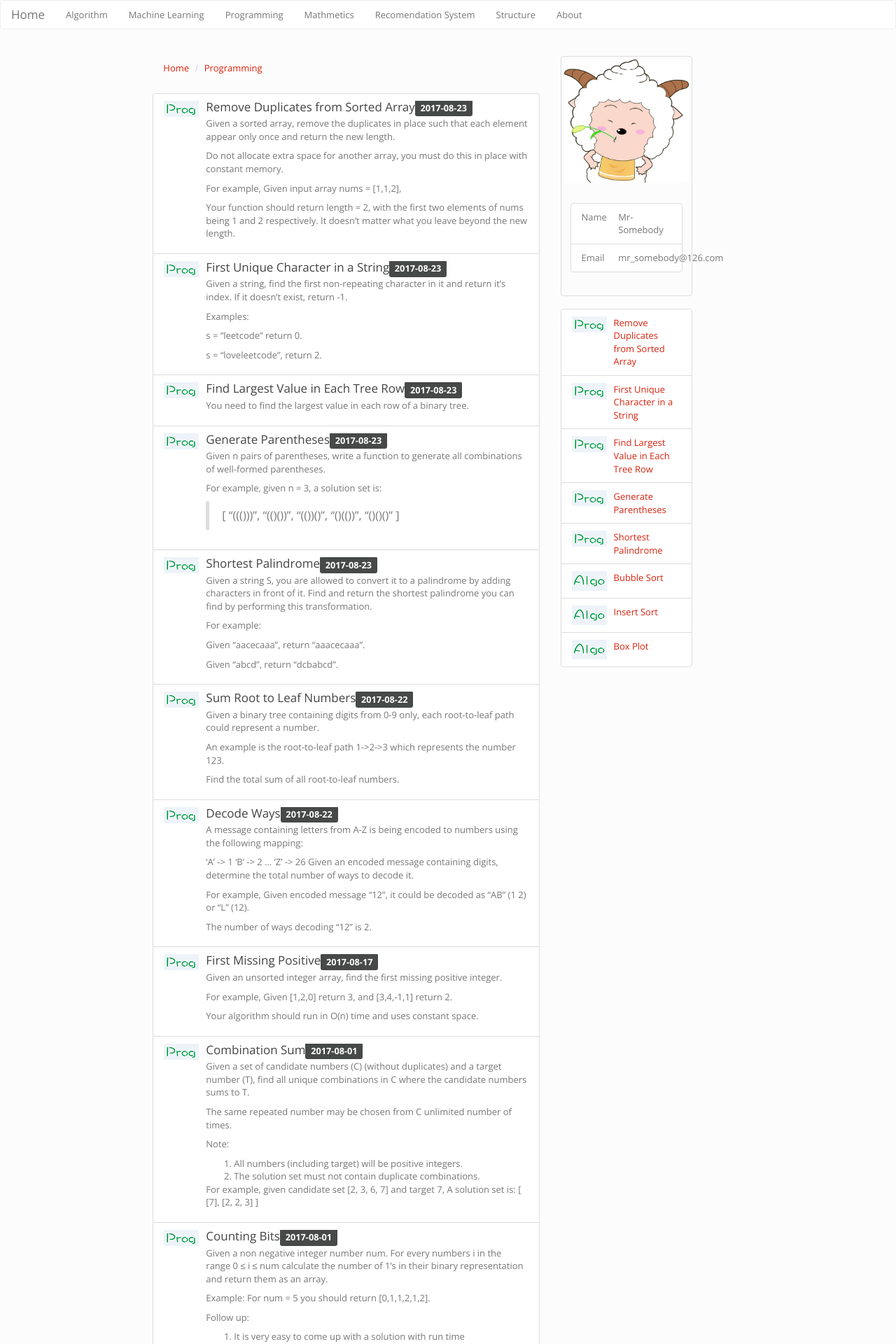
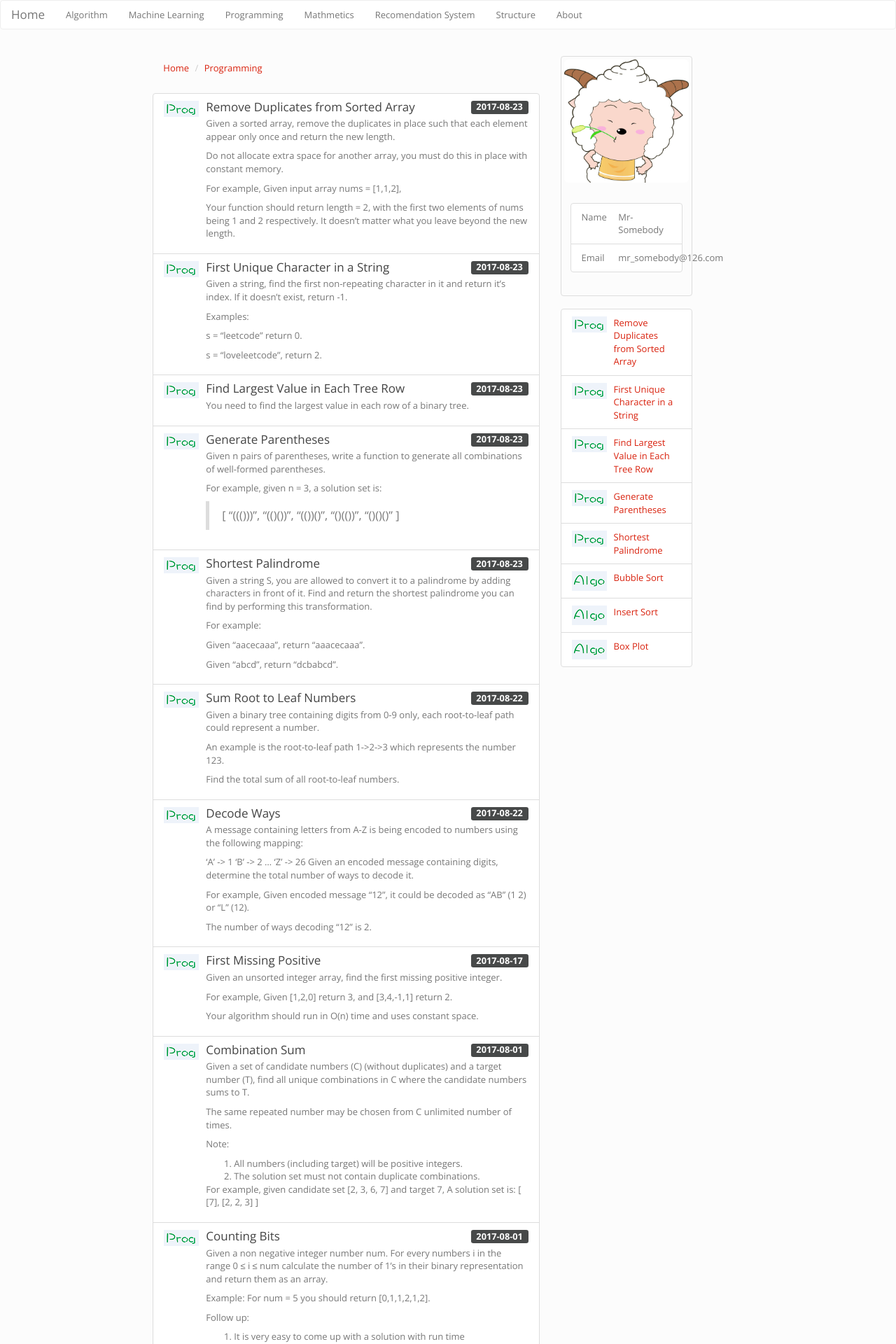
Before and after one commit to Mr-Somebody/notes, a Jekyll site: the page built from prog.html, in a window 1280 px wide. Shown: the top 1920 px of the page at 70% size. Built offline with Jekyll 4.4.1, drawn with Linux system fonts in a browser that asks for light colours; nearby versions of some CDN libraries; the repository's description, which GitHub fills in, is left out.

Commit message:
add float support

```diff
--- a/_includes/base.html
+++ b/_includes/base.html
@@ -16,3 +16,4 @@
 <!--<link rel="stylesheet" href="https://cdn.bootcss.com/bootstrap/3.3.7/css/bootstrap-theme.min.css" integrity="sha384-rHyoN1iRsVXV4nD0JutlnGaslCJuC7uwjduW9SVrLvRYooPp2bWYgmgJQIXwl/Sp" crossorigin="anonymous">-->
 <!-- 最新的 Bootstrap 核心 JavaScript 文件 -->
 <script src="https://cdn.bootcss.com/bootstrap/3.3.7/js/bootstrap.min.js" integrity="sha384-Tc5IQib027qvyjSMfHjOMaLkfuWVxZxUPnCJA7l2mCWNIpG9mGCD8wGNIcPD7Txa" crossorigin="anonymous"></script>
+<link rel="stylesheet" href="{{ site.baseurl }}/static/css/base.css">
--- a/prog.html
+++ b/prog.html
@@ -18,7 +18,7 @@ title: Blog
         <img class="media-object" src="{{ site.url }}/static/icons/prog.png" >
       </div>
       <div class="media-body">
-        <a href="{{ post.url }}"><h4 class="media-heading">{{ post.title }}<span class="label label-default">{{ post_date }}</span></h4></a>
+        <a href="{{ post.url }}"><h4 class="media-heading">{{ post.title }}<span class="label label-default pull-right">{{ post_date }}</span></h4></a>
         {{ post.excerpt }}
       </div>
     </div>
--- /dev/null
+++ b/static/css/base.css
@@ -0,0 +1,7 @@
+// Classes
+.pull-left {
+  float: left !important;
+}
+.pull-right {
+  float: right !important;
+}
```
